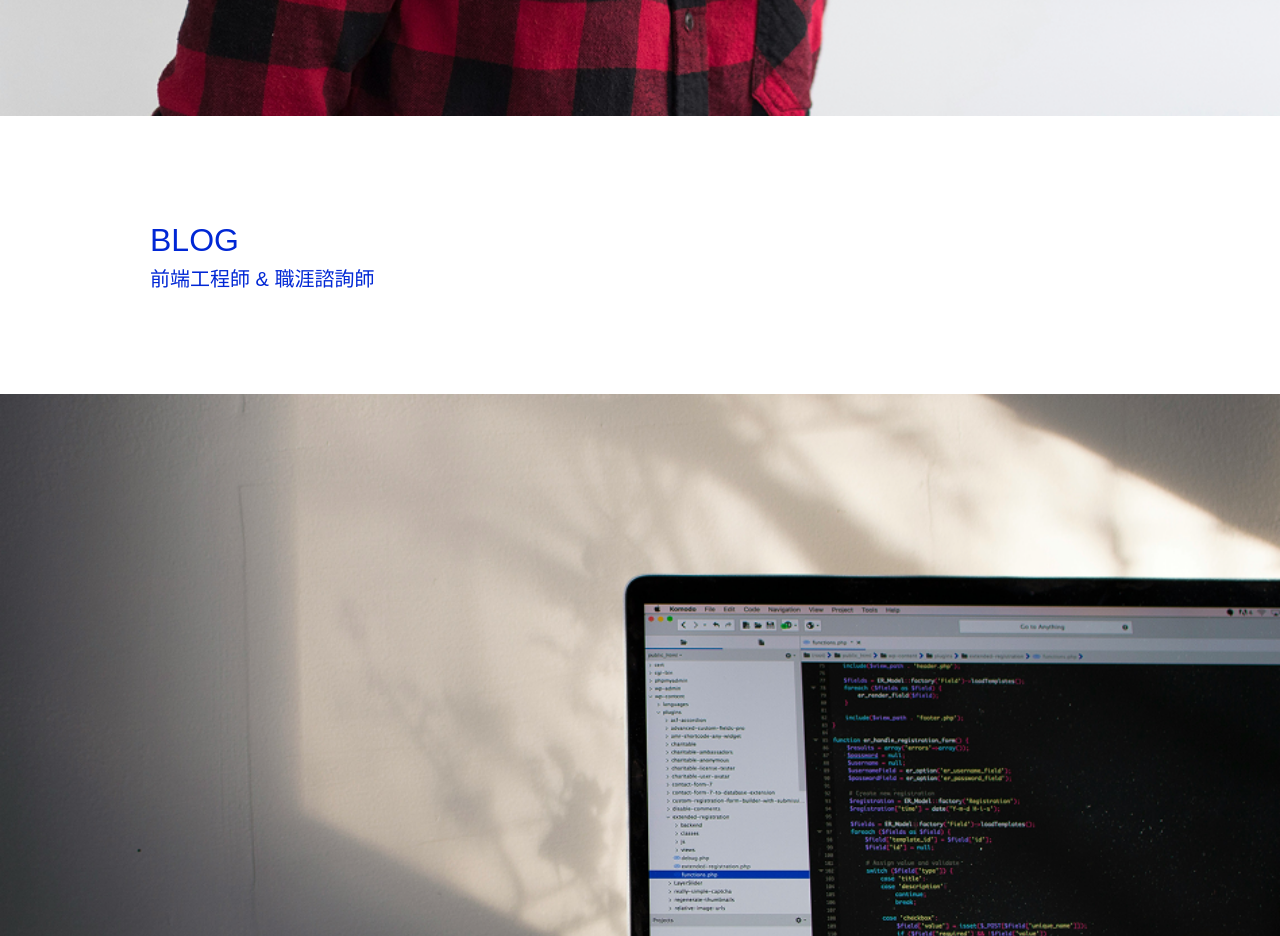
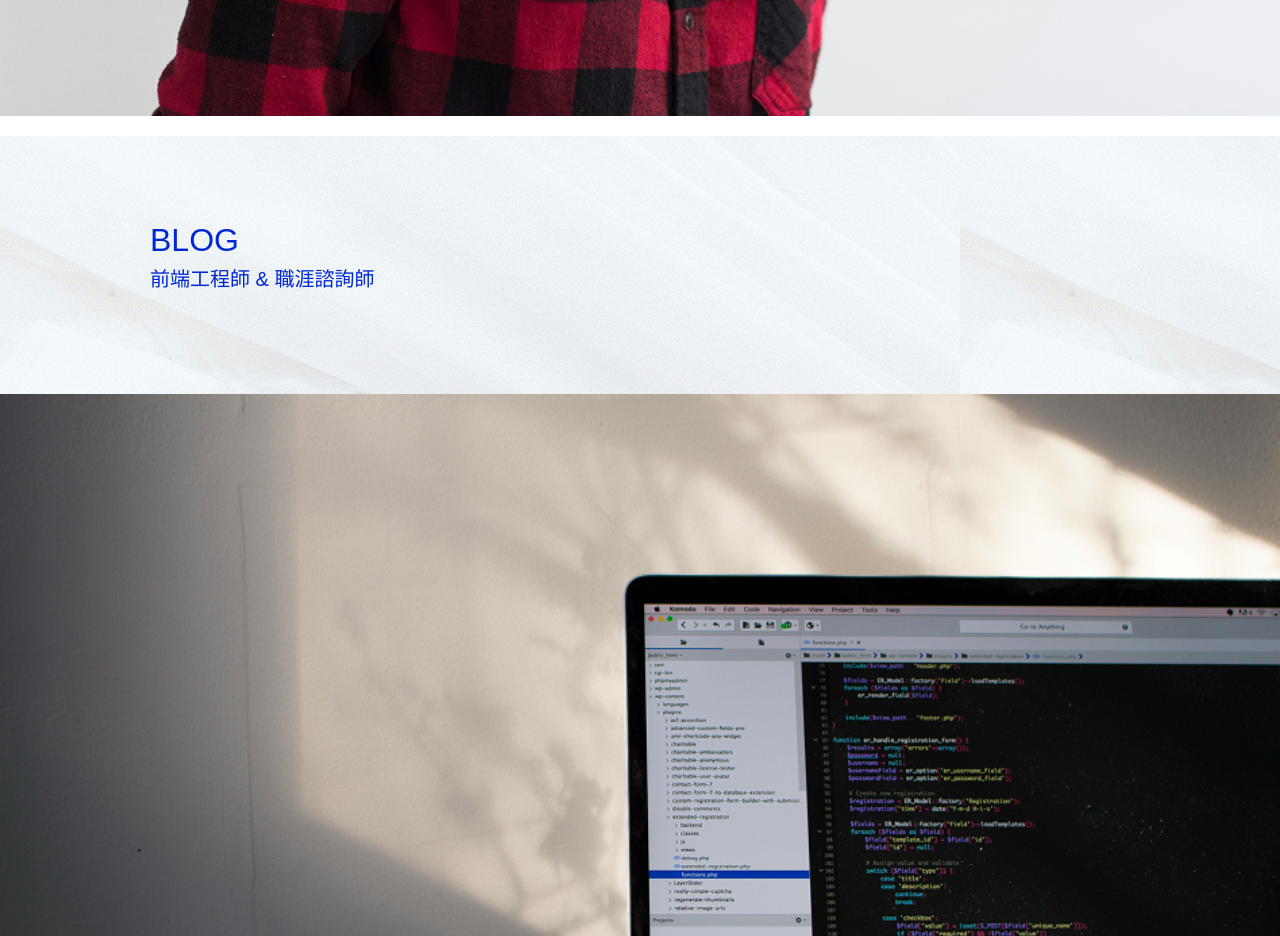
Before and after one commit to percyku/2025-experience-camp-individual-web, a plain HTML site: page index.html in a window 1280 px wide. Shown: the part 1060-1996 px from the top of the page. Drawn offline with Linux system fonts and the light colour scheme; the site is published under a folder, as on GitHub Pages, so addresses that start at the root find nothing.

Commit message:
udpate background color

```diff
--- a/style.css
+++ b/style.css
@@ -191,7 +191,7 @@ body {
 /* guided-tour1 */
 .guided-tour .guided-tour-about {
   width: 50%;
-  background-image: url("/images/desktop/index/Hero-Section2.png");
+  background-image: url("./images/desktop/index/Hero-Section2.png");
 }
 
 .guided-tour .guided-tour-about .guided-tour-content {
```
